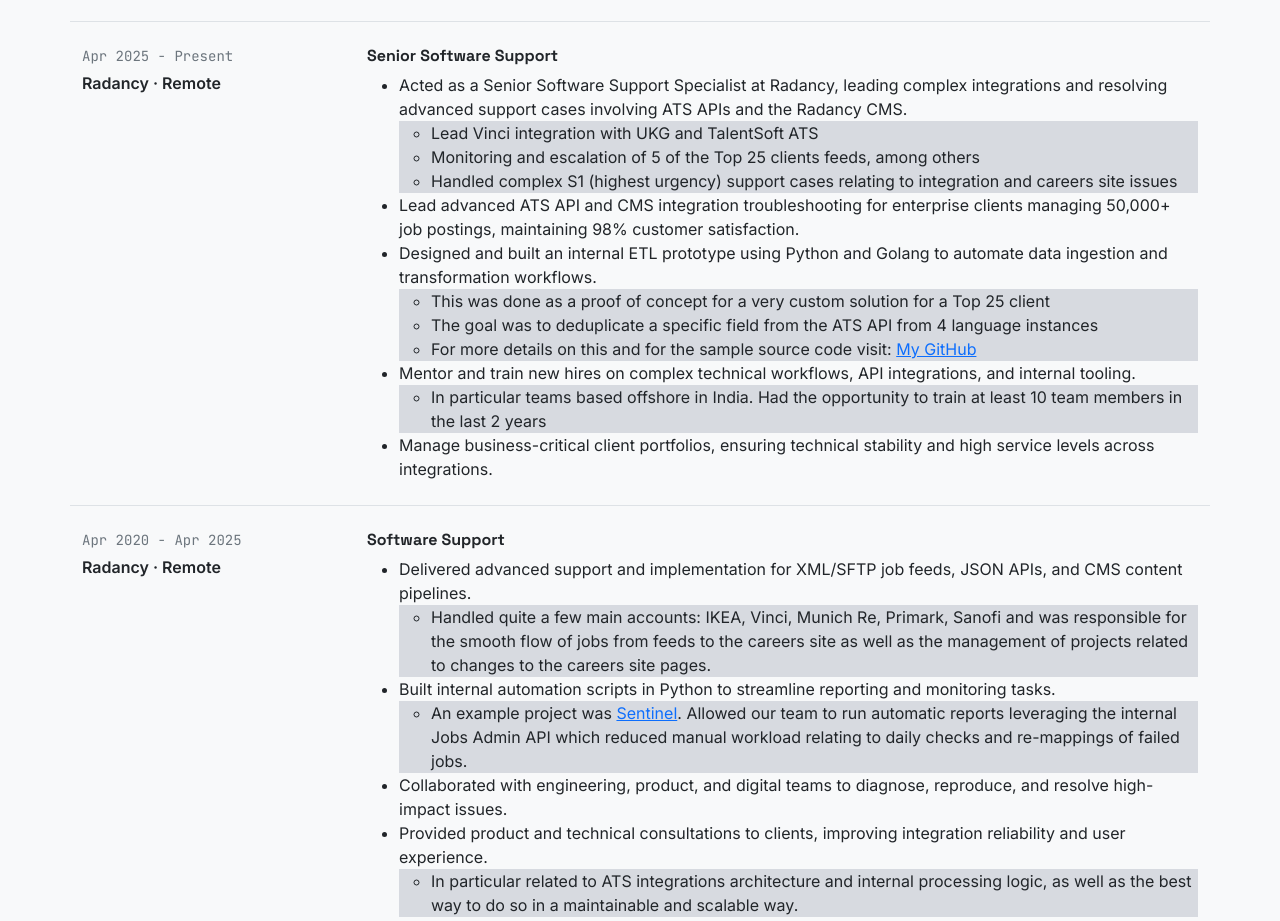
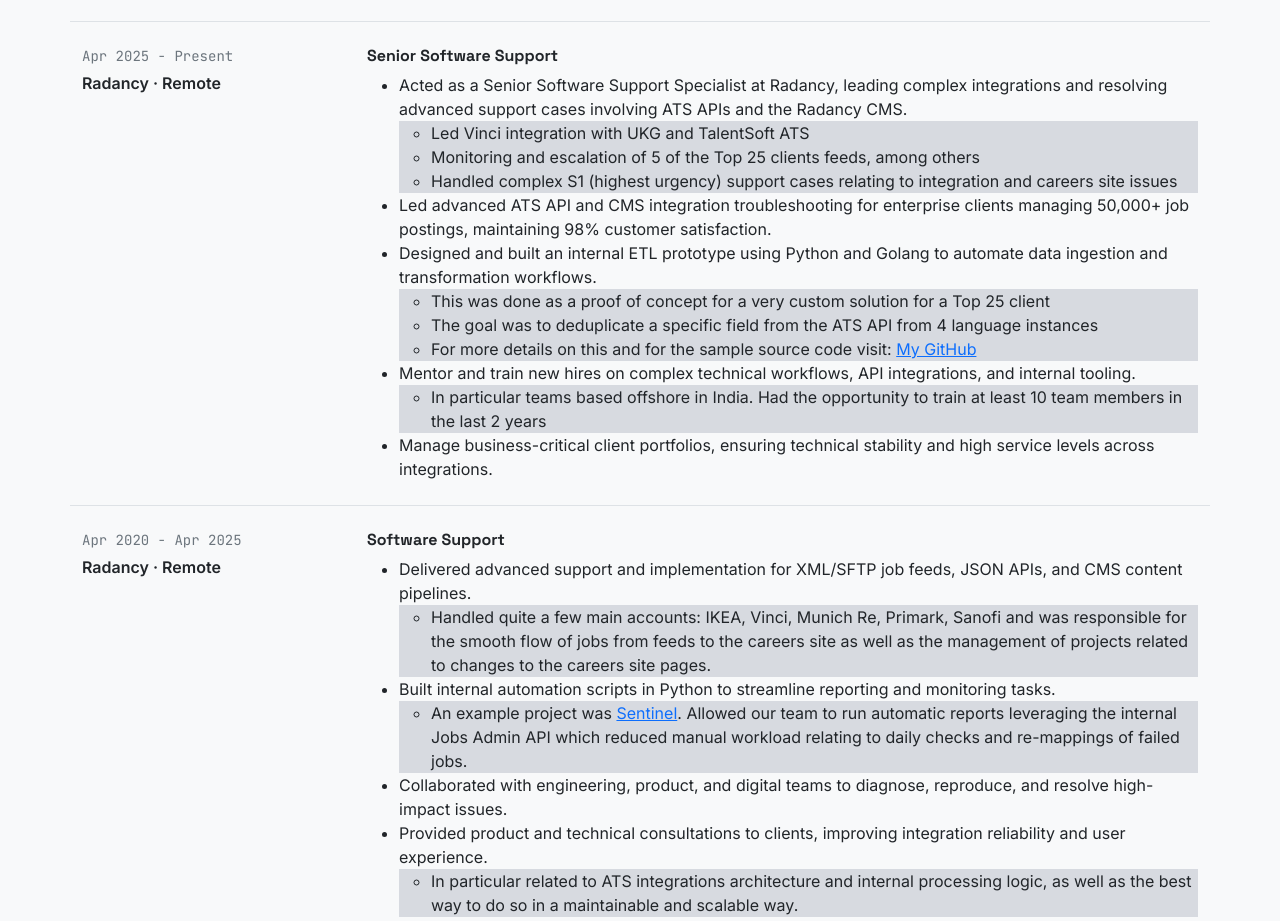
Before and after one commit to joaooliveirapro/cv, a plain HTML site: page index.html in a window 1280 px wide. Shown: the part 1449-2370 px from the top of the page. Drawn offline with nearby package versions, Linux system fonts and the light colour scheme.

Commit message:
Update index.html

```diff
--- a/index.html
+++ b/index.html
@@ -221,12 +221,12 @@
         <ul class="mb-0">
           <li>Acted as a Senior Software Support Specialist at Radancy, leading complex integrations and resolving advanced support cases involving ATS APIs and the Radancy CMS.
             <ul style="background-color: #D7DAE0;">
-              <li>Lead Vinci integration with UKG and TalentSoft ATS</li>
+              <li>Led Vinci integration with UKG and TalentSoft ATS</li>
               <li>Monitoring and escalation of 5 of the Top 25 clients feeds, among others</li>
               <li>Handled complex S1 (highest urgency) support cases relating to integration and careers site issues</li>
             </ul>
           </li>
-          <li>Lead advanced ATS API and CMS integration troubleshooting for enterprise clients managing 50,000+ job postings, maintaining 98% customer satisfaction.</li>
+          <li>Led advanced ATS API and CMS integration troubleshooting for enterprise clients managing 50,000+ job postings, maintaining 98% customer satisfaction.</li>
           <li>Designed and built an internal ETL prototype using Python and Golang to automate data ingestion and transformation workflows.
               <ul style="background-color: #D7DAE0;">
                 <li>This was done as a proof of concept for a very custom solution for a Top 25 client</li>
```
